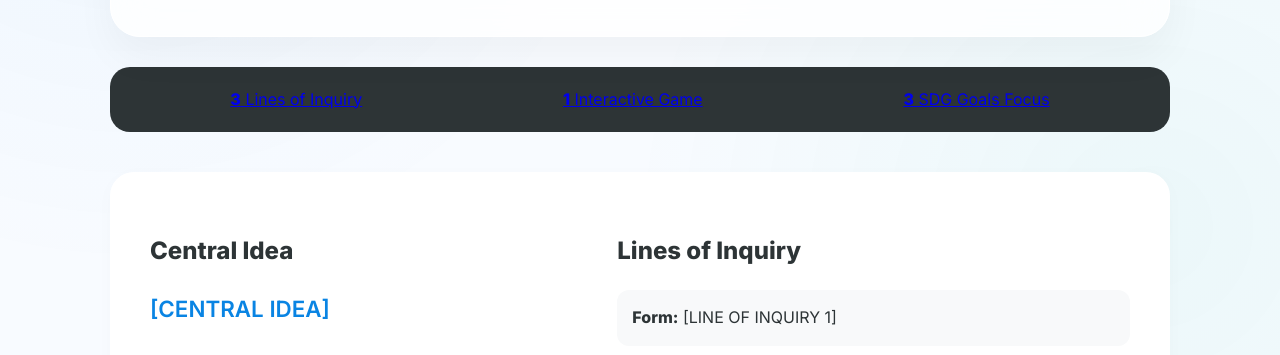
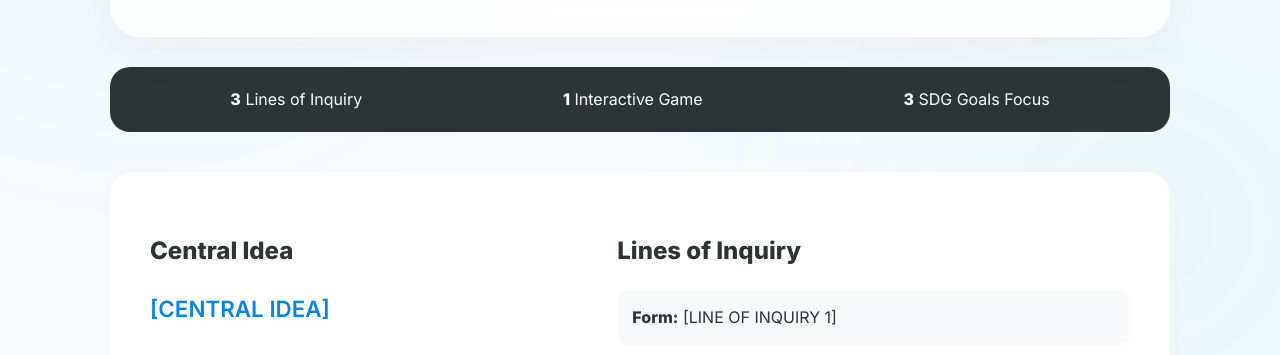
Before and after one commit to Advik01-byte/PYP-Exhibition-Website, a plain HTML site: page index.html in a window 1280 px wide. Shown: the part 413-768 px from the top of the page. Drawn offline with Linux system fonts and the light colour scheme.

Commit message:
Update main.css

```diff
--- a/styles/main.css
+++ b/styles/main.css
@@ -173,3 +173,8 @@ footer::before {
   cursor: pointer;
   text-decoration: underline;
 }
+
+.scroll {
+  color: white !important;
+  text-decoration: none !important;
+}
```
